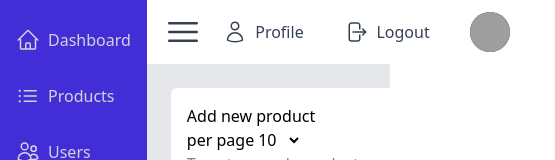
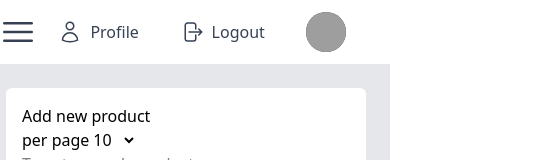
Before and after one commit to RezaRadfarDeveloper/vue-laravel-shop, a Vue app in the folder admin-vue/: page /app/products in a window 390 px wide. Shown: the top 160 px of the page, 555 px wide, since content can reach past the window. Built offline with nearby package versions, Linux system fonts and the light colour scheme; no server answers; grey boxes are pictures that could not be loaded.

Commit message:
adds toggle sidebar action on menu item and makes sidebar responsive

```diff
--- a/admin-vue/src/ui/AppLayout.vue
+++ b/admin-vue/src/ui/AppLayout.vue
@@ -1,9 +1,9 @@
 <template>
     <div class="flex min-h-full bg-gray-200">
-        <SideBar />
+        <SideBar :class="{ '-ml-[200px]': !sidebarIsOpen }" />
 
         <div class="flex-1 h-full">
-            <NavBar />
+            <NavBar @toggle-sidebar="toggleSidebar" />
             <main class="p-6">
                 <div class="bg-white p-4 rounded-md">
                     <router-view></router-view>
@@ -14,6 +14,7 @@
 </template>
 
 <script>
+import { onMounted, onUnmounted, ref } from "vue";
 import NavBar from "./NavBar.vue";
 import SideBar from "./SideBar.vue";
 
@@ -23,6 +24,29 @@ export default {
         SideBar,
         NavBar,
     },
-    setup() {},
+    setup() {
+        const sidebarIsOpen = ref(true);
+
+        const toggleSidebar = () => {
+            sidebarIsOpen.value = !sidebarIsOpen.value;
+        };
+
+        onMounted(() => {
+            handleSidebarStatus();
+            window.addEventListener("resize", handleSidebarStatus);
+        });
+
+        onUnmounted(() => {
+            window.removeEventListener("resize", handleSidebarStatus);
+        });
+
+        const handleSidebarStatus = () => {
+            sidebarIsOpen.value = window.innerWidth > 768;
+        };
+        return {
+            sidebarIsOpen,
+            toggleSidebar,
+        };
+    },
 };
 </script>
--- a/admin-vue/src/ui/NavBar.vue
+++ b/admin-vue/src/ui/NavBar.vue
@@ -2,7 +2,10 @@
     <header
         class="flex justify-between items-center px-4 h-16 text-gray-700 bg-white"
     >
-        <button class="w-10 cursor-pointer rounded-[4px] hover:bg-black/5">
+        <button
+            @click="toggleSideBar"
+            class="w-10 cursor-pointer flex justify-center items-center rounded-[4px] hover:bg-black/5"
+        >
             <Bars3Icon />
         </button>
 
@@ -46,7 +49,7 @@ export default {
         UserIcon,
         ArrowRightStartOnRectangleIcon,
     },
-    setup() {
+    setup(props, { emit }) {
         const router = useRouter();
         const logout = () => {
             store
@@ -59,10 +62,13 @@ export default {
                 });
         };
         const currentUser = computed(() => store.state.user.data);
-
+        const toggleSideBar = () => {
+            emit("toggle-sidebar");
+        };
         return {
             currentUser,
             logout,
+            toggleSideBar,
         };
     },
 };
--- a/admin-vue/src/ui/SideBar.vue
+++ b/admin-vue/src/ui/SideBar.vue
@@ -1,5 +1,5 @@
 <template>
-    <div class="w-[200px] bg-indigo-700 text-gray-300 py-4 px-2">
+    <div class="w-[200px] transition-all bg-indigo-700 text-gray-300 py-4 px-2">
         <router-link
             :to="{ name: 'app.dashboard' }"
             class="flex items-center py-3 px-2 transition-colors rounded hover:bg-black/20 mb-2"
```
